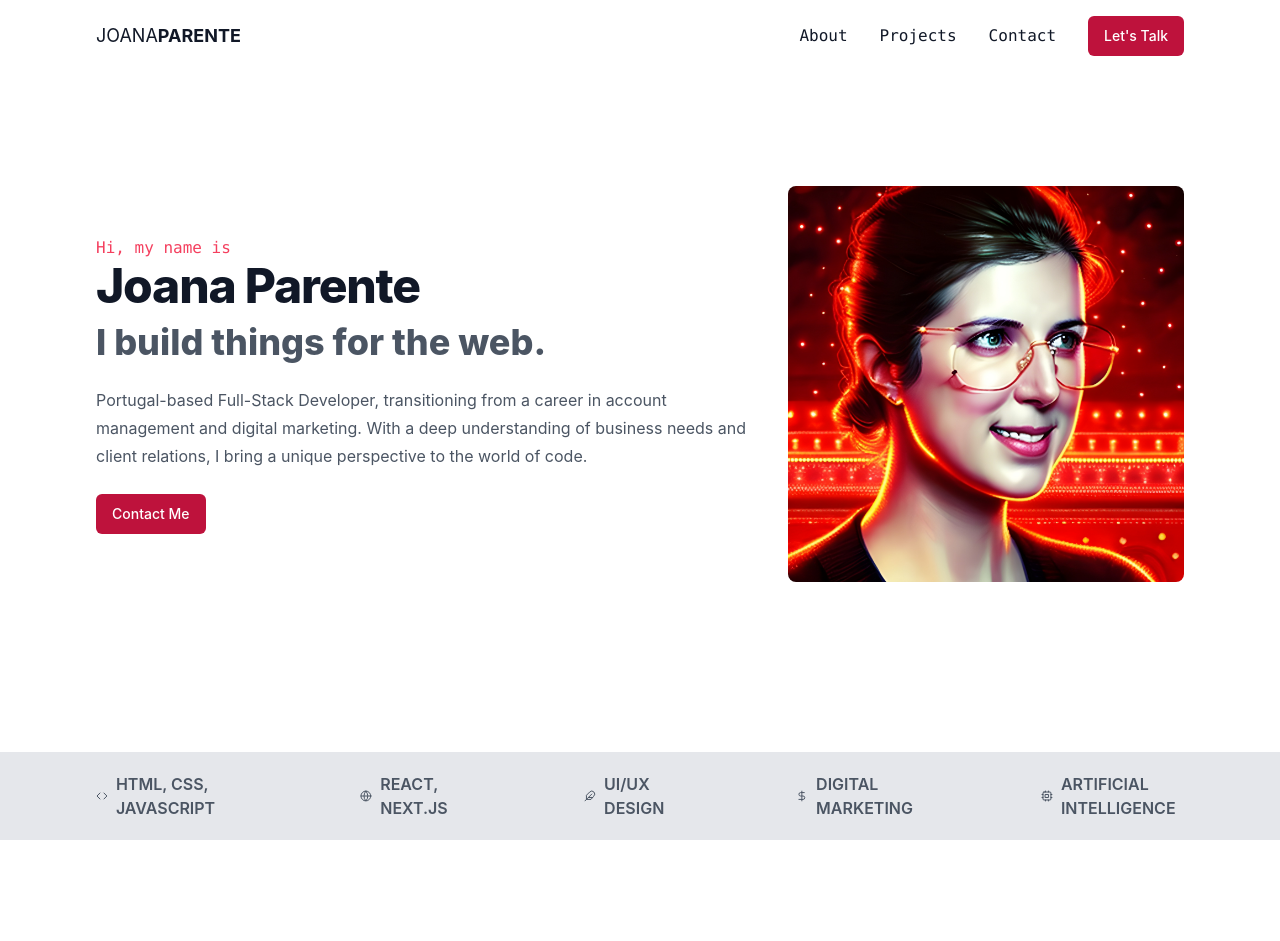
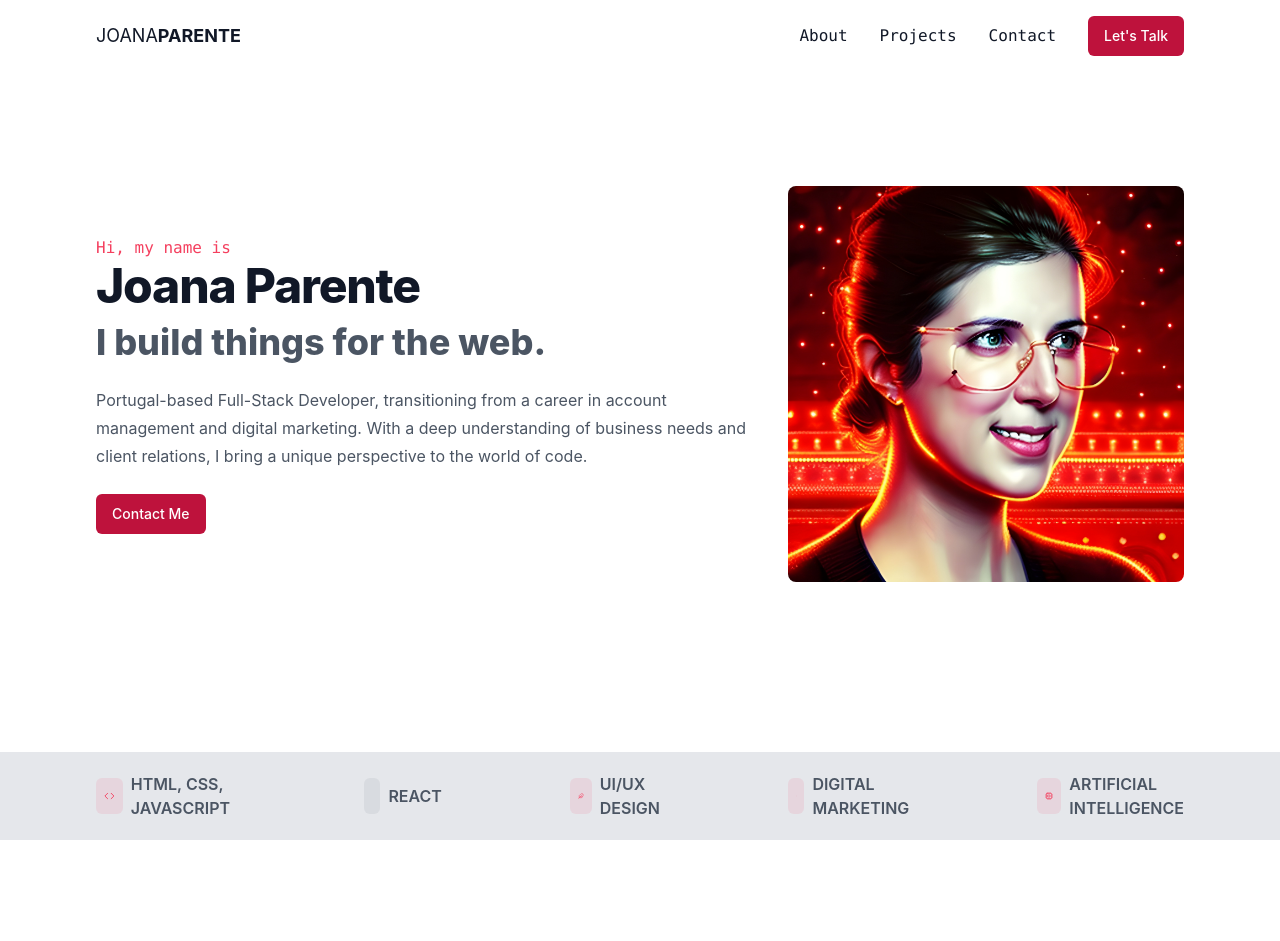
Before and after one commit to jrparente/joanaramosparente-v2, a React (Vite) app: page / in a window 1280 px wide. Shown: the top 941 px of the page. Built offline with nearby package versions, Linux system fonts and the light colour scheme.

Commit message:
re-styled skill bar

```diff
--- a/src/components/SkillBar/SkillBar.tsx
+++ b/src/components/SkillBar/SkillBar.tsx
@@ -1,26 +1,42 @@
-import { Code, Globe, Feather, DollarSign, Cpu } from "lucide-react";
+import { Code, Globe, Feather, DollarSign, Cpu, Database } from "lucide-react";
 
 function SkillBar() {
   return (
     <div className="mt-auto flex flex-col lg:flex-row items-center justify-center lg:gap-32 py-5 bg-gray-200 md:mt-15 lg:mt-0 px-5 xs:px-10 sm:px-12 md:px-24 text-sm lg:text-base uppercase font-semibold">
       <div className="flex flex-row items-center my-2 lg:my-0">
-        <Code className="w-5 h-5" />
+        <div className="bg-primary-500/10 p-2 rounded-md">
+          <Code className="w-5 h-5 text-primary-500" />
+        </div>
         <span className="ml-2">HTML, CSS, JavaScript</span>
       </div>
       <div className="flex flex-row items-center my-2 lg:my-0">
-        <Globe className="w-5 h-5" />
-        <span className="ml-2">React, Next.js</span>
+        <div className="bg-gray-500/10 p-2 rounded-md">
+          <img src="./react-logo.svg" alt="React Logo" className="w-5 h-5 " />
+        </div>
+        <span className="ml-2">React</span>
       </div>
+      {/* <div className="flex flex-row items-center my-2 lg:my-0">
+        <div className="bg-primary-500/10 p-2 rounded-md">
+          <Database className="w-5 h-5 text-primary-500" />
+        </div>
+        <span className="ml-2">SQL</span>
+      </div> */}
       <div className="flex flex-row items-center my-2 lg:my-0">
-        <Feather className="w-5 h-5" />
+        <div className="bg-primary-500/10 p-2 rounded-md">
+          <Feather className="w-5 h-5 text-primary-500" />
+        </div>
         <span className="ml-2">UI/UX Design</span>
       </div>
       <div className="flex flex-row items-center my-2 lg:my-0">
-        <DollarSign className="w-5 h-5" />
+        <div className="bg-primary-500/10 p-2 rounded-md">
+          <DollarSign className="w-5 h-5 text-primary-500" />
+        </div>
         <span className="ml-2">Digital Marketing</span>
       </div>
       <div className="flex flex-row items-center my-2 lg:my-0">
-        <Cpu className="w-5 h-5" />
+        <div className="bg-primary-500/10 p-2 rounded-md">
+          <Cpu className="w-5 h-5 text-primary-500" />
+        </div>
         <span className="ml-2">Artificial Intelligence</span>
       </div>
     </div>
```
Also changed, not shown: public/react-logo.svg (added).
